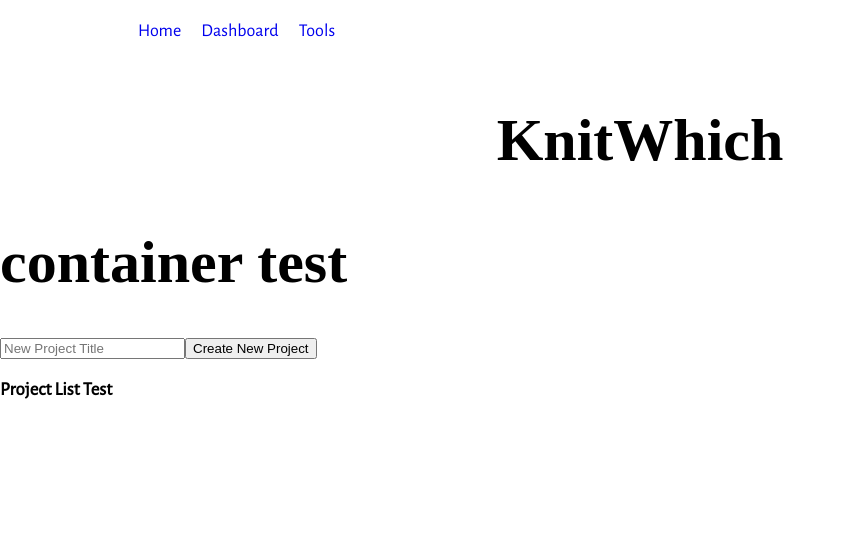
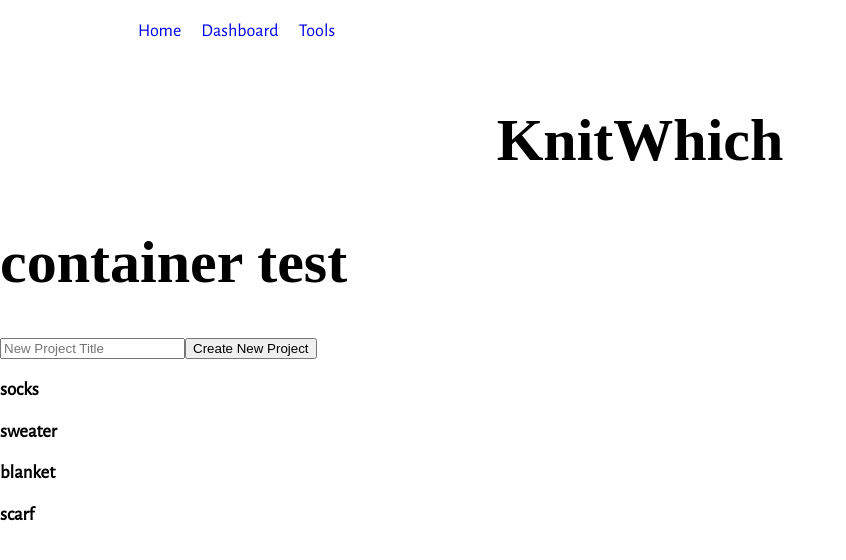
Before and after one commit to juniperalcorn/knitwhich, a React (Create React App) app: page /rowCount in a window 1280 px wide. Shown: the top 560 px of the page, without its empty margins (0-846 px from the left). Built offline with nearby package versions, Linux system fonts and the light colour scheme; no server answers; a web font is replaced by a local one.

Commit message:
List new projects

```diff
--- a/src/components/RowCount/Container.js
+++ b/src/components/RowCount/Container.js
@@ -7,16 +7,15 @@ class Container extends Component{
         super(props)
         this.state={
             counterCount:[],
-            projectTitles:[],
+            projectTitles:['socks','sweater','blanket','scarf'],
         }
         this.updateProjectTitle=this.updateProjectTitle.bind(this)
     }
     updateProjectTitle(input){
-        let newProj=input
         let projTitle=this.state.projectTitles
         projTitle.push(input)
         this.setState({projectTitles:projTitle})
-        console.log(this.state.projectTitles)
+        console.log('updating input:', input)
     }
     render(){
         return(
--- a/src/components/RowCount/ListProjects.js
+++ b/src/components/RowCount/ListProjects.js
@@ -3,11 +3,20 @@ import React, {Component} from 'react'
 class ListProjects extends Component{
     constructor(props){
         super(props)
+        this.listProjects=this.listProjects.bind(this)
+    }
+    componentDidMount(){
+        this.listProjects()
+    }
+    listProjects(){
+        const {projects}=this.props
+        console.log('list projects', projects)
+        return projects.map(project=><div className='projectCounter'><h3>{project}</h3></div>)
     }
     render(){
         return(
             <div className='ProjectList'>
-                <h3>Project List Test</h3>
+                {this.listProjects()}
             </div>
         )
     }
```
